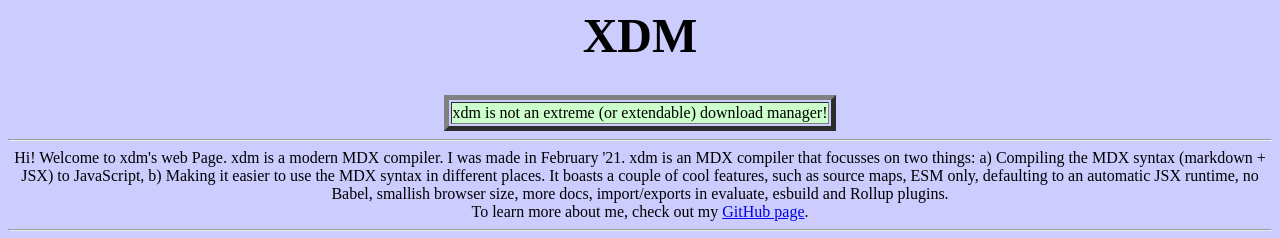
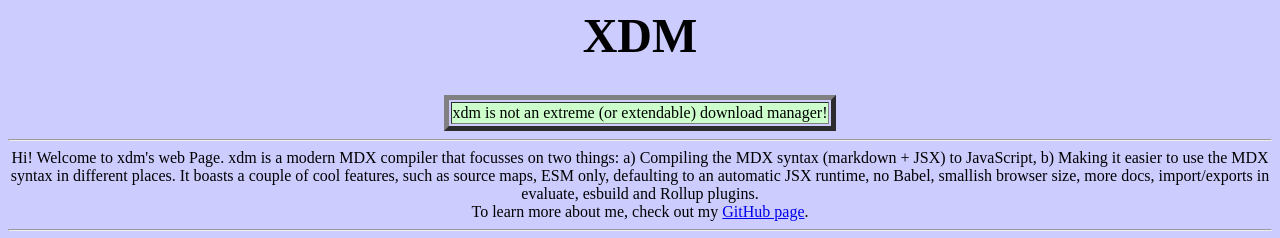
Before and after one commit to wooorm/xdm, a plain HTML site: page index.html in a window 1280 px wide. Shown: the top 238 px of the page. Drawn offline with Linux system fonts and the light colour scheme.

Commit message:
Fix typo

```diff
--- a/index.html
+++ b/index.html
@@ -16,8 +16,7 @@
 </TABLE>
 <HR>
 Hi! Welcome to xdm's web Page.
-xdm is a modern MDX compiler. I was made in February '21.
-xdm is an MDX compiler that focusses on two things:
+xdm is a modern MDX compiler that focusses on two things:
 a) Compiling the MDX syntax (markdown + JSX) to JavaScript,
 b) Making it easier to use the MDX syntax in different places.
 It boasts a couple of cool features, such as source maps, ESM only, defaulting
@@ -44,7 +43,7 @@ It is warranted free from frames, cookies, spawns, Java, Word, WAV, GIF,
 and all other proprietary, predatory, or presumptuous influences.
 </TR>
 </TABLE>
-<hr width="50%">
+<HR WIDTH="50%">
 <IMG VSPACE="3" HSPACE="5" ALIGN="middle" SRC="./bfz.png" ALT="blink-free zone"> wooorm.com
 is a blink-free zone.
 back to <A HREF="https://wooorm.com">wooorm.com</A>.<BR>
```
